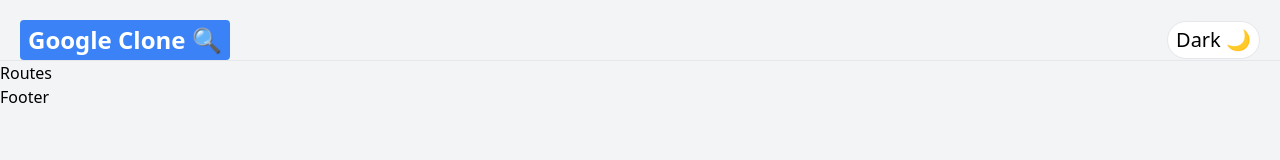
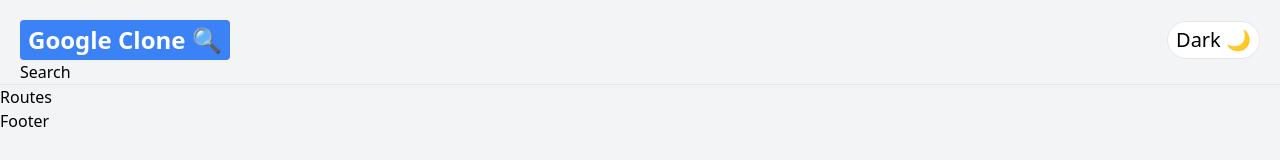
Before and after one commit to TommyMynnSon/google-clone, a React (Create React App) app: page /search in a window 1280 px wide. Shown: the top 160 px of the page. Built offline with nearby package versions, Linux system fonts and the light colour scheme.

Commit message:
Add not-implemented Search component

```diff
--- a/src/components/Navbar.jsx
+++ b/src/components/Navbar.jsx
@@ -1,5 +1,7 @@
 import React from 'react';
 import { Link } from 'react-router-dom';
+
+import Search from './Search';
 
 const Navbar = ({ darkTheme, setDarkTheme }) => {
   return (
@@ -14,6 +16,7 @@ const Navbar = ({ darkTheme, setDarkTheme }) => {
           {darkTheme ? 'Light 💡' : 'Dark 🌙'}
         </button>
       </div>
+      <Search />
     </div>
   );
 };
--- /dev/null
+++ b/src/components/Search.jsx
@@ -0,0 +1,11 @@
+import React from 'react';
+
+const Search = () => {
+  return (
+    <div>
+      <h1>Search</h1>
+    </div>
+  );
+};
+
+export default Search;
```
